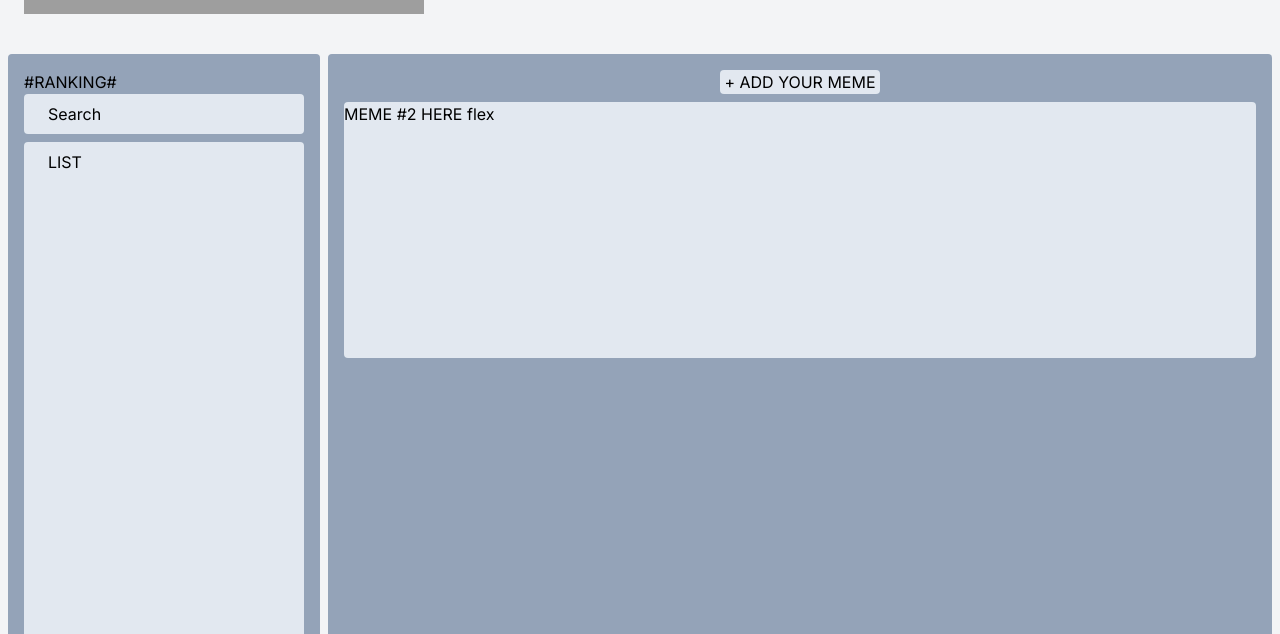
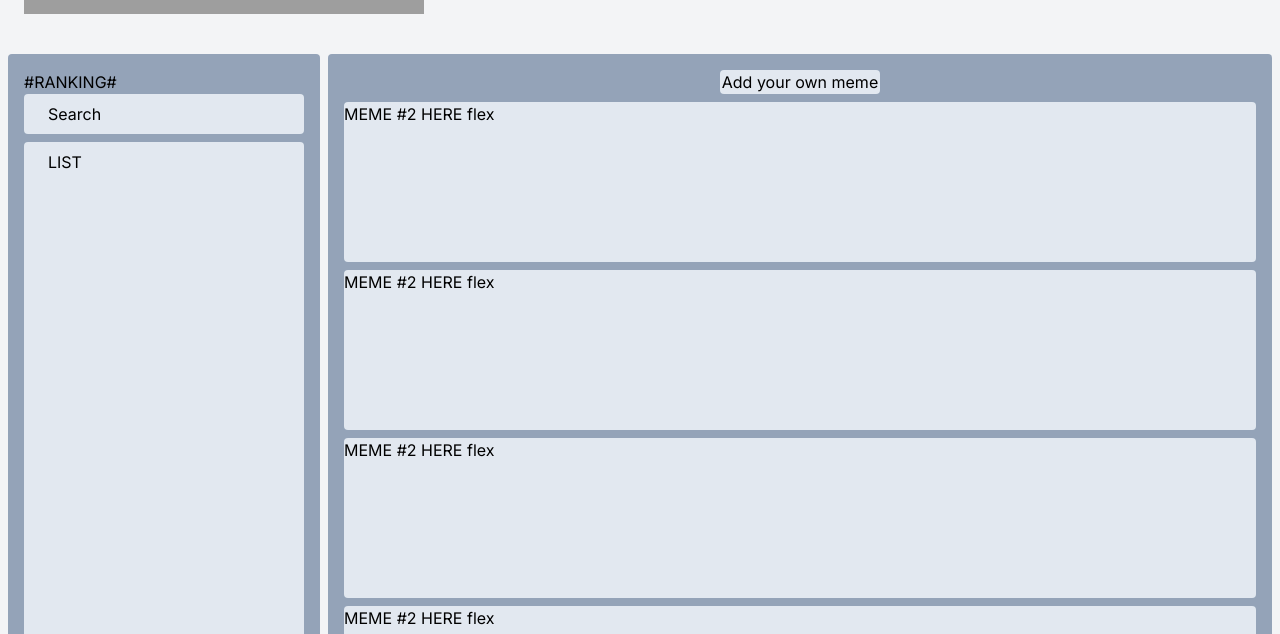
Before and after one commit to MarkizOrias/DYM_FRONT, a Next.js app: page / in a window 1280 px wide. Shown: the part 318-952 px from the top of the page. Built offline with nearby package versions, Linux system fonts and the light colour scheme; grey boxes are pictures that could not be loaded.

Commit message:
interactive add meme window

```diff
--- a/src/app/Body.tsx
+++ b/src/app/Body.tsx
@@ -1,10 +1,20 @@
-import React from 'react';
+"use client";
+
+import React, { useState } from 'react';
 
 type BodyProps = {
-    // You can define props here if needed
+    // You can add props definitions here if needed
 };
 
 const Body: React.FC<BodyProps> = () => {
+    // State to control when to apply the animation
+    const [isExpanded, setIsExpanded] = useState(false);
+
+    // Function to handle button click
+    const handleButtonClick = () => {
+        setIsExpanded(!isExpanded); // Toggle the expanded state
+    };
+
     return (
         <section className='flex h-svh relative'>
             <section className='hidden md:flex pr-0 place-content-center w-1/4 relative justify-start px-2 py-2'>
@@ -16,17 +26,33 @@ const Body: React.FC<BodyProps> = () => {
                 </div>
             </section>
             <section className='flex w-full md:w-3/4 relative p-2 '>
-                <div className='flex  flex-col items-center w-full justify-start rounded relative p-4 bg-slate-400 overflow-y-scroll'>
-                    <div className='flex static justify-center w-40 mb-2 rounded bg-slate-200'>
-                        <p>+ ADD YOUR MEME</p>
+                <div className='flex flex-col items-center w-full justify-start rounded relative p-4 bg-slate-400 '>
+                    <button
+                        id="expandableDiv"
+                        className={`flex justify-center w-40 mb-2 rounded ${isExpanded ? 'animate-expandWidthHeight' : ''} bg-slate-200`}
+                        onClick={handleButtonClick}
+                    >
+                        <p>Add your own meme</p>
+                    </button>
+                    <div className={`flex-col w-full overflow-y-scroll ${isExpanded ? 'hidden' : ''}`}>
+                        <div className='flex mb-2 h-40 rounded bg-slate-200 w-full'>
+                            <p>MEME #2 HERE flex</p>
+                        </div>
+                        <div className='flex mb-2 h-40 rounded bg-slate-200 w-full'>
+                            <p>MEME #2 HERE flex</p>
+                        </div>
+                        <div className='flex mb-2 h-40 rounded bg-slate-200 w-full'>
+                            <p>MEME #2 HERE flex</p>
+                        </div>
+                        <div className='flex mb-2 h-40 rounded bg-slate-200 w-full'>
+                            <p>MEME #2 HERE flex</p>
+                        </div>
                     </div>
-                    <div className='h-64 w-full rounded mb-2 bg-slate-200'>
-                        <p>MEME #2 HERE flex</p>
-                    </div>
+
                     {/* You can uncomment and continue this section with additional content as needed */}
                 </div>
             </section>
-        </section>
+        </section >
     );
 };
 
--- a/src/app/globals.css
+++ b/src/app/globals.css
@@ -1,3 +1,17 @@
 @tailwind base;
 @tailwind components;
 @tailwind utilities;
+
+@keyframes expandWidthHeight {
+    from {
+        width: 6rem;
+        height: 3rem;
+        /* Starts at a fixed width */
+    }
+
+    to {
+        width: 100%;
+        height: 100%;
+        /* Expands to the full width of its container */
+    }
+}
--- a/tailwind.config.ts
+++ b/tailwind.config.ts
@@ -13,8 +13,13 @@ const config: Config = {
         "gradient-conic":
           "conic-gradient(from 180deg at 50% 50%, var(--tw-gradient-stops))",
       },
+      // Add animation utilities here
+      animation: {
+        expandWidthHeight: 'expandWidthHeight 0.5s forwards'
+      }
     },
   },
   plugins: [],
 };
+
 export default config;
```
